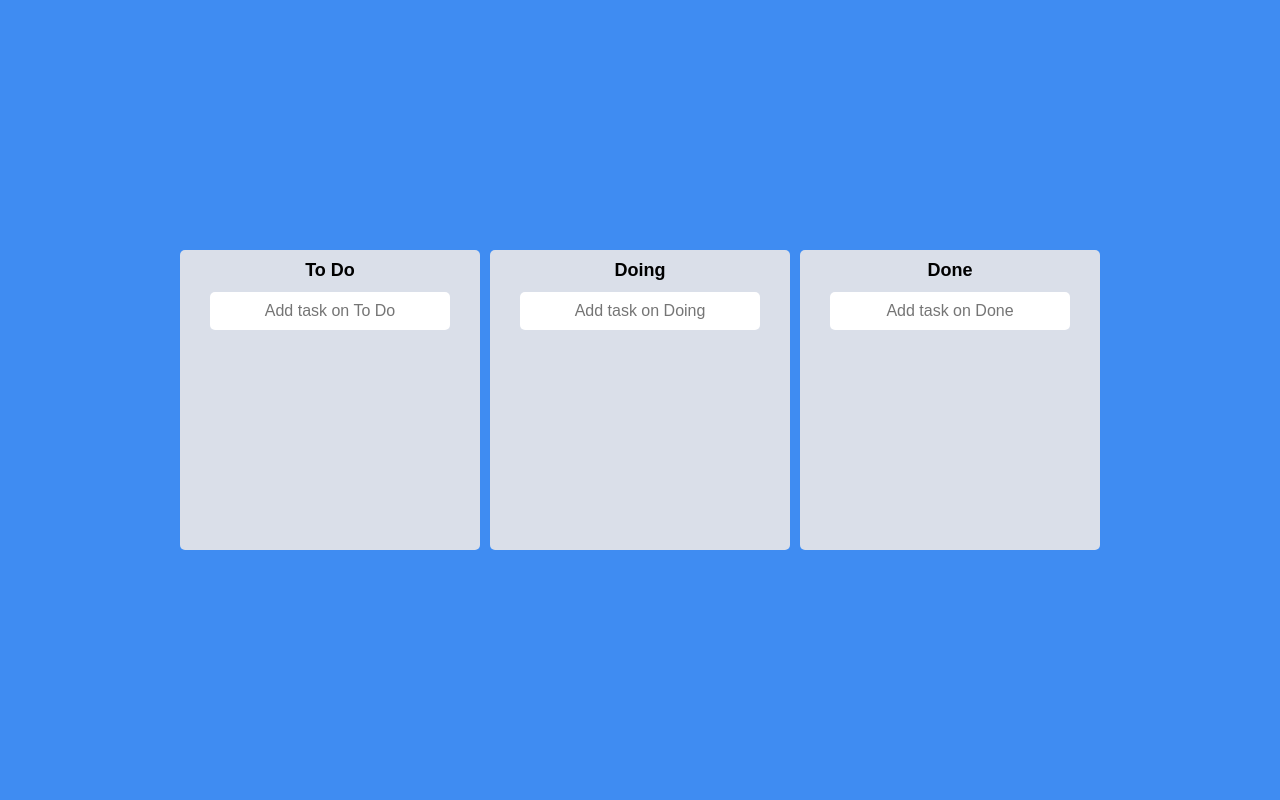
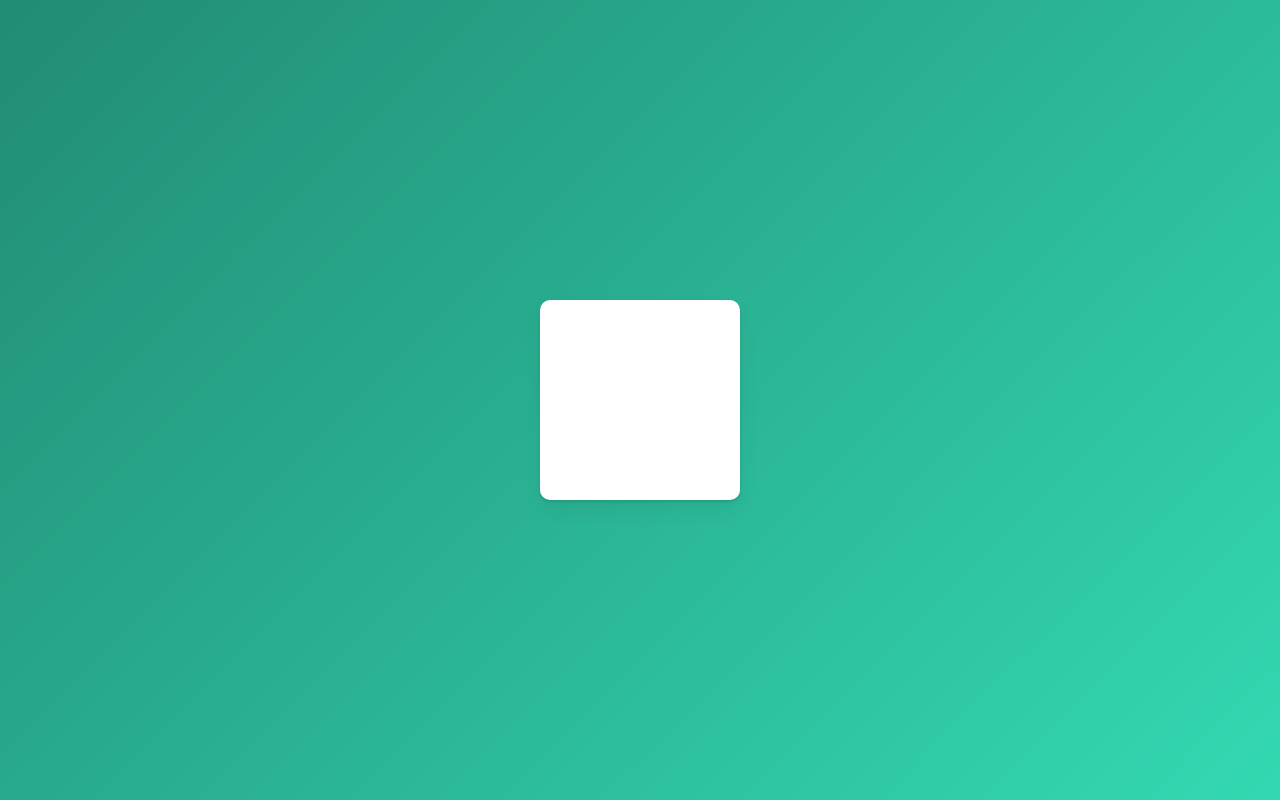
Before and after one commit to hyeongwookimdev/react-master, a React (Create React App) app: page / in a window 1280 px wide. Built offline with nearby package versions, Linux system fonts and the light colour scheme.

Commit message:
chore: set up framer-motion

```diff
--- a/package.json
+++ b/package.json
@@ -13,6 +13,7 @@
     "@types/react": "^18.0.21",
     "@types/react-dom": "^18.0.6",
     "apexcharts": "^3.35.5",
+    "framer-motion": "^7.5.3",
     "react": "^18.2.0",
     "react-apexcharts": "^1.4.0",
     "react-beautiful-dnd": "^13.1.1",
--- a/src/App.tsx
+++ b/src/App.tsx
@@ -1,71 +1,28 @@
-import { DragDropContext, DropResult } from "react-beautiful-dnd";
-import { useRecoilState } from "recoil";
 import styled from "styled-components";
-import { toDoState } from "./atoms";
-import Board from "./components/Board";
+import { motion } from "framer-motion";
 
 const Wrapper = styled.div`
   display: flex;
   width: 100vw;
-  margin: 0 auto;
+  height: 100vh;
   justify-content: center;
   align-items: center;
-  height: 100vh;
 `;
 
-const Boards = styled.div`
-  display: flex;
-  justify-content: center;
-  align-items: flex-start;
-  width: 100%;
-  gap: 10px;
+const Box = styled.div`
+  width: 200px;
+  height: 200px;
+  background-color: white;
+  border-radius: 10px;
+  box-shadow: 0 2px 3px rgba(0, 0, 0, 0.1), 0 10px 20px rgba(0, 0, 0, 0.06);
 `;
 
 function App() {
-  const [toDos, setToDos] = useRecoilState(toDoState);
-
-  const onDragEnd = (info: DropResult) => {
-    console.log(info);
-    const { destination, source, draggableId } = info;
-    if (!destination) return;
-    if (destination?.droppableId === source.droppableId) {
-      setToDos((allBoards) => {
-        const boardCopy = [...allBoards[source.droppableId]];
-        const taskObj = boardCopy[source.index];
-        boardCopy.splice(source.index, 1);
-        boardCopy.splice(destination?.index, 0, taskObj);
-        return {
-          ...allBoards,
-          [source.droppableId]: boardCopy,
-        };
-      });
-    }
-    if (destination?.droppableId !== source.droppableId) {
-      setToDos((allBords) => {
-        const sourceBoard = [...allBords[source.droppableId]];
-        const taskObj = sourceBoard[source.index];
-        const destinationBoard = [...allBords[destination.droppableId]];
-
-        sourceBoard.splice(source.index, 1);
-        destinationBoard.splice(destination?.index, 0, taskObj);
-        return {
-          ...allBords,
-          [source.droppableId]: sourceBoard,
-          [destination.droppableId]: destinationBoard,
-        };
-      });
-    }
-  };
   return (
-    <DragDropContext onDragEnd={onDragEnd}>
-      <Wrapper>
-        <Boards>
-          {Object.keys(toDos).map((boardId) => (
-            <Board boardId={boardId} key={boardId} toDos={toDos[boardId]} />
-          ))}
-        </Boards>
-      </Wrapper>
-    </DragDropContext>
+    <Wrapper>
+      <Box />
+      <motion.div></motion.div>
+    </Wrapper>
   );
 }
 
--- a/src/atoms.tsx
+++ b/src/atoms.tsx
@@ -1,18 +1 @@
 import { atom, selector } from "recoil";
-
-export interface ITodo {
-  id: number;
-  text: string;
-}
-interface IToDoState {
-  [key: string]: ITodo[];
-}
-
-export const toDoState = atom<IToDoState>({
-  key: "toDo",
-  default: {
-    "To Do": [],
-    Doing: [],
-    Done: [],
-  },
-});
--- a/src/components/Board.tsx
+++ /dev/null
@@ -1,121 +0,0 @@
-import { useForm } from "react-hook-form";
-import { Droppable } from "react-beautiful-dnd";
-import styled from "styled-components";
-import { theme } from "../theme";
-import DraggableCard from "./DraggableCard";
-import { ITodo, toDoState } from "../atoms";
-import { useSetRecoilState } from "recoil";
-
-const Wrapper = styled.div`
-  width: 300px;
-  padding-top: 10px;
-
-  border-radius: 5px;
-  min-height: 300px;
-  background-color: ${(props) => theme.boardColor};
-  display: flex;
-  flex-direction: column;
-`;
-
-const Title = styled.h2`
-  text-align: center;
-  font-weight: 600;
-  margin-bottom: 10px;
-  font-size: 18px;
-`;
-
-interface IAriaProps {
-  isDraggingOver: boolean;
-  isDraggingFromThis: boolean;
-}
-
-const Aria = styled.div<IAriaProps>`
-  background-color: ${(props) =>
-    props.isDraggingOver
-      ? "#dfe6e9"
-      : props.isDraggingFromThis
-      ? "#b2bec3"
-      : "transparent"};
-  flex-grow: 1;
-  transition: background-color 0.3s ease-in-out;
-  padding: 20px;
-`;
-
-interface IBoardProps {
-  toDos: ITodo[];
-  boardId: string;
-}
-
-const Form = styled.form`
-  width: 100%;
-  display: flex;
-  justify-content: center;
-  padding-bottom: 10px;
-  input {
-    width: 100%;
-    font-size: 16px;
-    border: 0;
-    background-color: white;
-    width: 80%;
-    padding: 10px;
-    border-radius: 5px;
-    text-align: center;
-    margin: 0 auto;
-  }
-`;
-
-interface IForm {
-  toDo: string;
-}
-
-function Board({ toDos, boardId }: IBoardProps) {
-  const setToDos = useSetRecoilState(toDoState);
-  const { register, setValue, handleSubmit } = useForm<IForm>();
-  const onValid = ({ toDo }: IForm) => {
-    const newToDo = {
-      id: Date.now(),
-      text: toDo,
-    };
-    setToDos((allBoards) => {
-      return {
-        ...allBoards,
-        [boardId]: [newToDo, ...allBoards[boardId]],
-      };
-    });
-    setValue("toDo", "");
-  };
-  return (
-    <Wrapper>
-      <Title>{boardId}</Title>
-      <Form onSubmit={handleSubmit(onValid)}>
-        <input
-          {...register("toDo", { required: true })}
-          type="text"
-          placeholder={`Add task on ${boardId}`}
-        />
-      </Form>
-      <Droppable droppableId={boardId}>
-        {(magic, info) => (
-          <Aria
-            isDraggingOver={info.isDraggingOver}
-            isDraggingFromThis={Boolean(info.draggingFromThisWith)}
-            ref={magic.innerRef}
-            {...magic.droppableProps}
-          >
-            {toDos.map((toDo, index) => (
-              <DraggableCard
-                key={toDo.id}
-                index={index}
-                toDoId={toDo.id}
-                toDoText={toDo.text}
-              />
-            ))}
-            {magic.placeholder}
-          </Aria>
-        )}
-      </Droppable>
-    </Wrapper>
-  );
-}
-
-export default Board;
--- a/src/components/DraggableCard.tsx
+++ /dev/null
@@ -1,39 +0,0 @@
-import React from "react";
-import { Draggable } from "react-beautiful-dnd";
-import styled from "styled-components";
-import { theme } from "../theme";
-
-const Card = styled.div<{ isDragging: boolean }>`
-  border-radius: 5px;
-  padding: 10px 10px;
-  margin-bottom: 5px;
-  background-color: ${(props) =>
-    props.isDragging ? "#74b9ff" : theme.cardColor};
-  box-shadow: ${(props) =>
-    props.isDragging ? "0px 2px 5px rgba(0, 0, 0, 0.05)" : "none"};
-`;
-
-interface IDraggableCardProps {
-  toDoId: number;
-  toDoText: string;
-  index: number;
-}
-
-function DraggableCard({ toDoId, toDoText, index }: IDraggableCardProps) {
-  return (
-    <Draggable draggableId={toDoId + " "} index={index}>
-      {(magic, snapshot) => (
-        <Card
-          isDragging={snapshot.isDragging}
-          ref={magic.innerRef}
-          {...magic.dragHandleProps}
-          {...magic.draggableProps}
-        >
-          {toDoText}
-        </Card>
-      )}
-    </Draggable>
-  );
-}
-
-export default React.memo(DraggableCard);
--- a/src/index.tsx
+++ b/src/index.tsx
@@ -64,7 +64,7 @@
 
 body {
   font-family: 'Source Sans Pro', sans-serif;
-  background-color: ${(props) => props.theme.bgColor};
+  background:linear-gradient(135deg,#218c74,#33d9b2);;
   color: "#000";
   line-height: 1.2;
 }
--- a/src/styled.d.ts
+++ b/src/styled.d.ts
@@ -3,9 +3,5 @@
 
 // 2. styled-components의 테마 정의를 확장하는 것
 declare module "styled-components" {
-  export interface DefaultTheme {
-    bgColor: string;
-    boardColor: string;
-    cardColor: string;
-  }
+  export interface DefaultTheme {}
 }
--- a/src/theme.ts
+++ b/src/theme.ts
@@ -1,7 +1,3 @@
 import { DefaultTheme } from "styled-components";
 
-export const theme: DefaultTheme = {
-  bgColor: "#3F8CF2",
-  boardColor: "#DADFE9",
-  cardColor: "#FFF",
-};
+export const theme: DefaultTheme = {};
```
Also changed, not shown: 1 other file (tests, documents, lock files or other folders).
